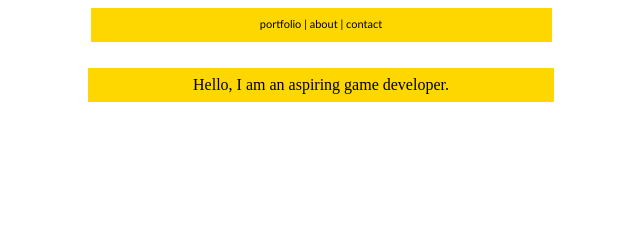
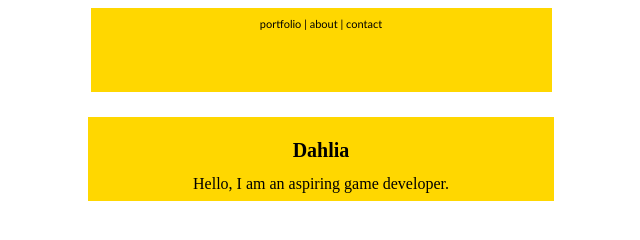
Before and after one commit to simplydahlia/simplydahlia, a plain HTML site: page index.html in a window 1280 px wide. Shown: the whole page, without its empty margins (319-959 px from the left). Drawn offline with Linux system fonts and the light colour scheme.

Commit message:
Update index.html

```diff
--- a/index.html
+++ b/index.html
@@ -9,6 +9,10 @@
   grid-gap: 2vw;
   justify-items: center;
   }
+  @font-face {
+   font-family: pixellove;
+   src: url('pixel-love.ttf');
+}
 
 /* grid items */
 #grid > div {
@@ -18,7 +22,10 @@
   text-align: center;
   width: 450px;
 }
-
+  h1 {
+    font-family: "pixellove";
+    font-size: 20px;
+  }
   .links {
   font-family: "trebuchet MS", sans-serif;
   font-size: 11px;
@@ -37,7 +44,9 @@
 
   <div id="grid">
   <div class="links">portfolio | about | contact</div>
-  <div>Hello, I am an aspiring game developer.</div>
+  <div>
+    <h1>Dahlia</h1>
+    Hello, I am an aspiring game developer.</div>
 
 </div>
 </body>
```
